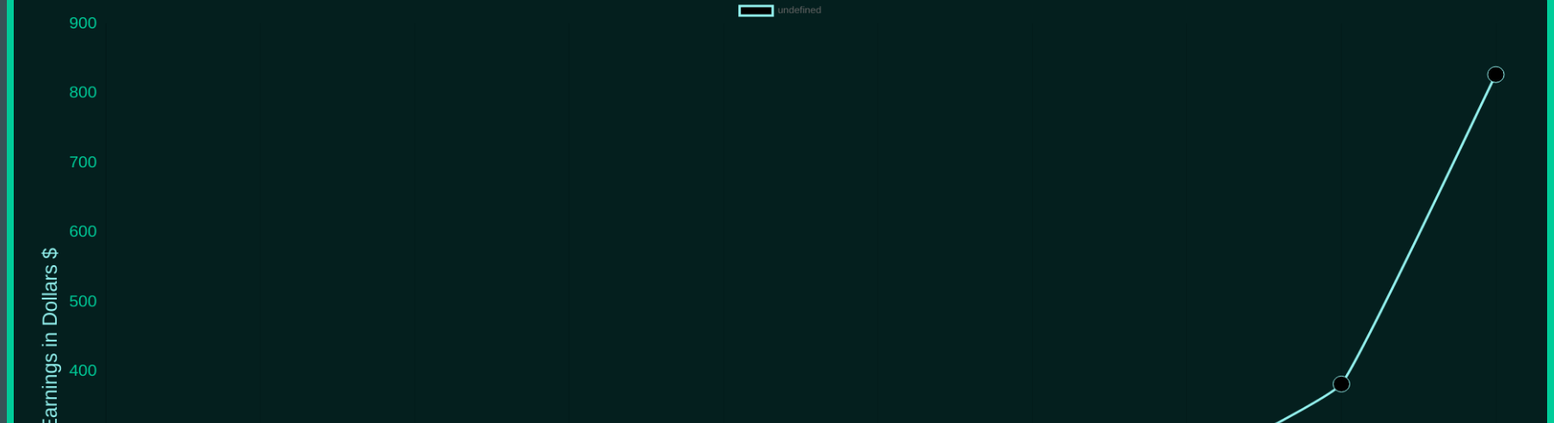
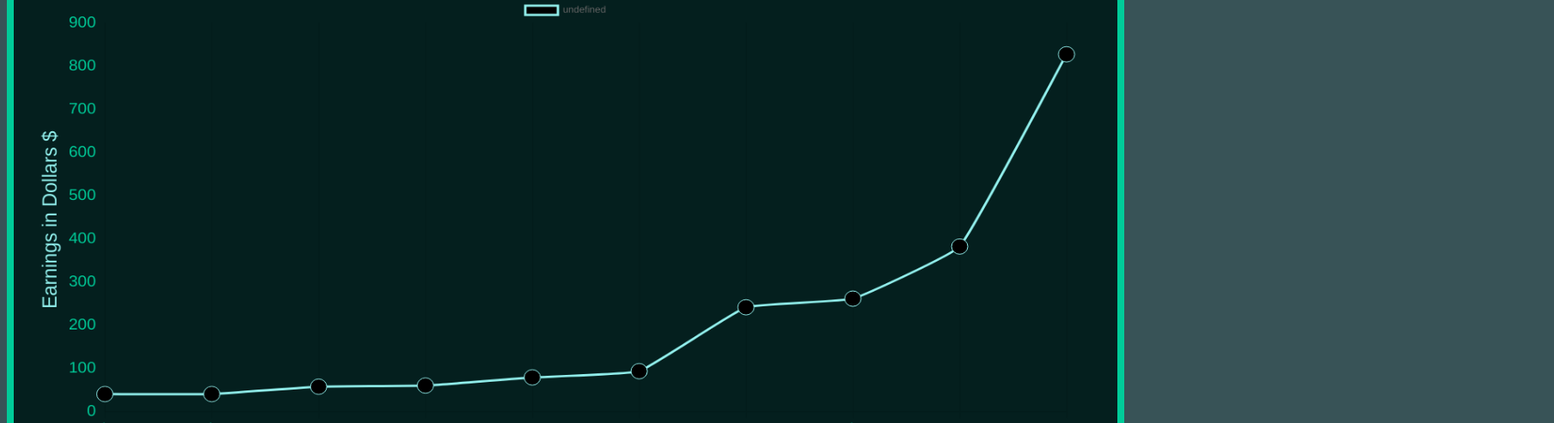
Before and after one commit to Jeppneu123/faglig-3, a plain HTML site: page index.html in a window 1280 px wide. Shown: the part 179-672 px from the top of the page at 86% size, 1808 px wide, since content can reach past the window. Drawn offline with nearby package versions, Linux system fonts and the light colour scheme.

Commit message:
Commit fra Ammar igen

```diff
--- a/main.css
+++ b/main.css
@@ -21,7 +21,7 @@ div
 
 div
 {
-    width: 1800px;
+    width: 1300px;
     height: 900px;
 }
 
```
